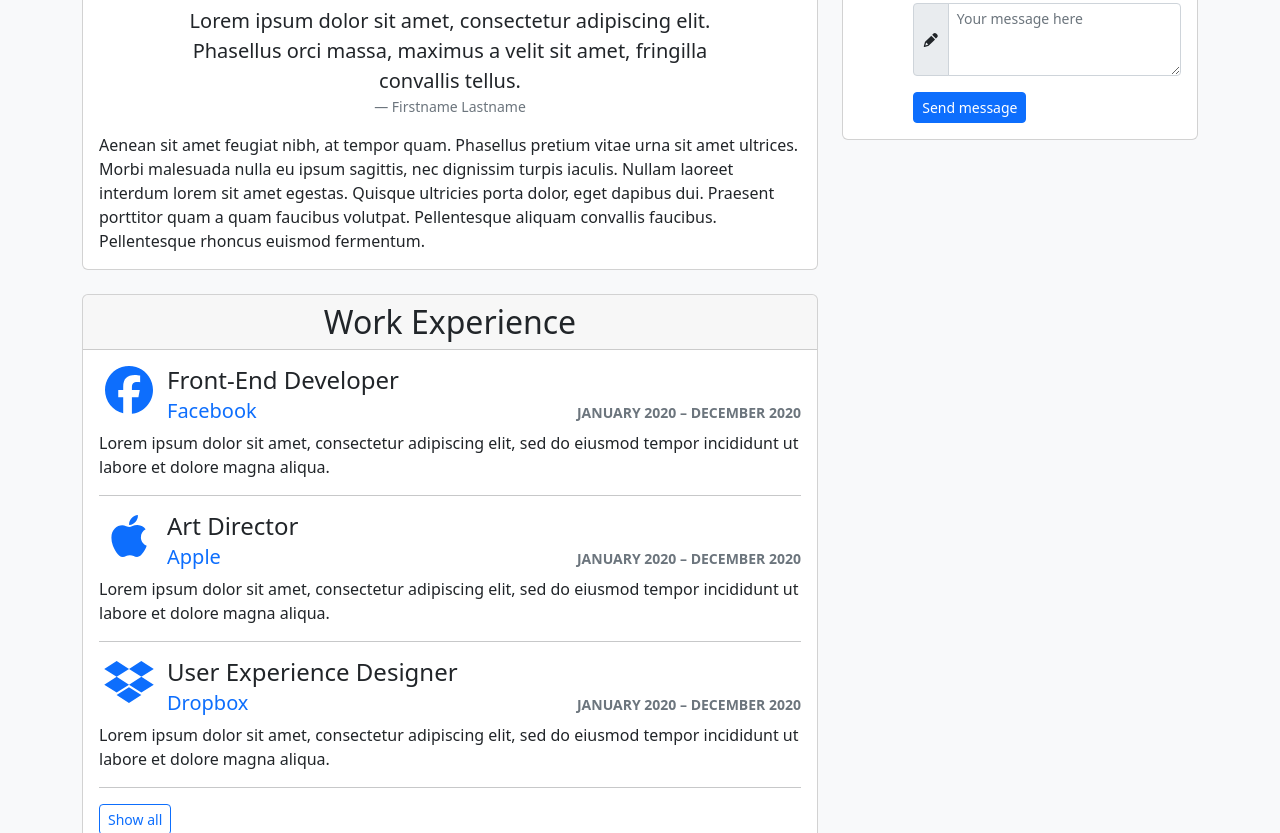
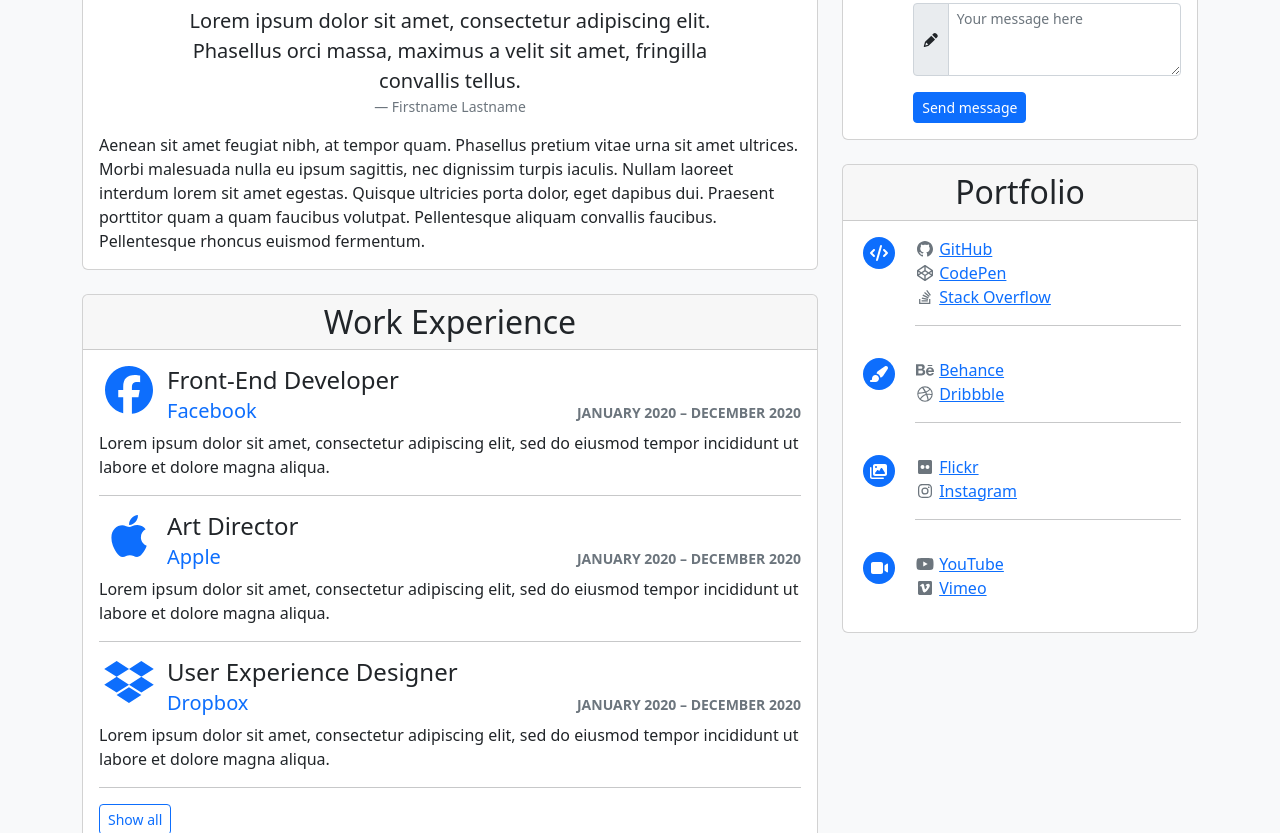
Before and after one commit to chamaxx9zp/Resume, a plain HTML site: page index.html in a window 1280 px wide. Shown: the part 648-1481 px from the top of the page. Drawn offline with Linux system fonts and the light colour scheme.

Commit message:
portfolio card added

```diff
--- a/index.html
+++ b/index.html
@@ -323,6 +323,55 @@
 							</div>
 						</div>
 					</div>
+					<div class="card mb-4">
+						<h2 class="card-header text-center">Portfolio</h2>
+						<div class="card-body">
+							<div class="d-flex align-items-start">
+								<div class="fa-layers fa-fw fa-2x me-3">
+									<i class="fas fa-circle text-primary"></i>
+									<i class="fas fa-code text-white" data-fa-transform="shrink-8"></i>
+								</div>
+								<ul class="flex-grow-1 list-unstyled">
+									<li><i class="fab fa-fw fa-github text-muted"></i> <a href="#0">GitHub</a></li>
+									<li><i class="fab fa-fw fa-codepen text-muted"></i> <a href="#0">CodePen</a></li>
+									<li><i class="fab fa-fw fa-stack-overflow text-muted"></i> <a href="#0">Stack Overflow</a></li>
+									<li><hr></li>
+								</ul>
+							</div>
+							<div class="d-flex align-items-start">
+								<div class="fa-layers fa-fw fa-2x me-3">
+									<i class="fas fa-circle text-primary"></i>
+									<i class="fas fa-paint-brush text-white" data-fa-transform="shrink-8"></i>
+								</div>
+								<ul class="flex-grow-1 list-unstyled">
+									<li><i class="fab fa-fw fa-behance text-muted"></i> <a href="#0">Behance</a></li>
+									<li><i class="fab fa-fw fa-dribbble text-muted"></i> <a href="#0">Dribbble</a></li>
+									<li><hr></li>
+								</ul>
+							</div>
+							<div class="d-flex align-items-start">
+								<div class="fa-layers fa-fw fa-2x me-3">
+									<i class="fas fa-circle text-primary"></i>
+									<i class="fas fa-images text-white" data-fa-transform="shrink-8"></i>
+								</div>
+								<ul class="flex-grow-1 list-unstyled">
+									<li><i class="fab fa-fw fa-flickr text-muted"></i> <a href="#0">Flickr</a></li>
+									<li><i class="fab fa-fw fa-instagram text-muted"></i> <a href="#0">Instagram</a></li>
+									<li><hr></li>
+								</ul>
+							</div>
+							<div class="d-flex align-items-start">
+								<div class="fa-layers fa-fw fa-2x me-3">
+									<i class="fas fa-circle text-primary"></i>
+									<i class="fas fa-video text-white" data-fa-transform="shrink-8"></i>
+								</div>
+								<ul class="flex-grow-1 list-unstyled">
+									<li><i class="fab fa-fw fa-youtube text-muted"></i> <a href="#0">YouTube</a></li>
+									<li><i class="fab fa-fw fa-vimeo text-muted"></i> <a href="#0">Vimeo</a></li>
+								</ul>
+							</div>
+						</div>
+					</div>
 				</div>
 			</div>
 		</div>
```
